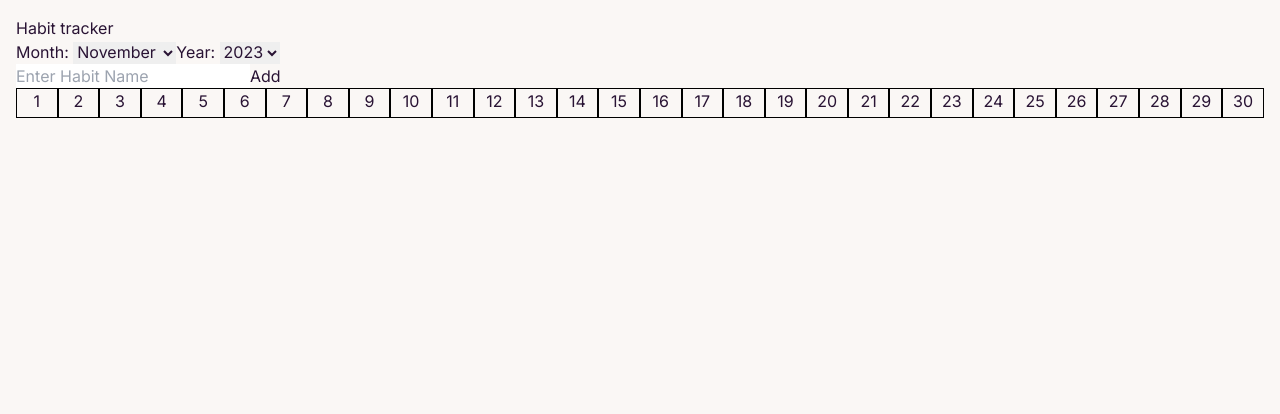
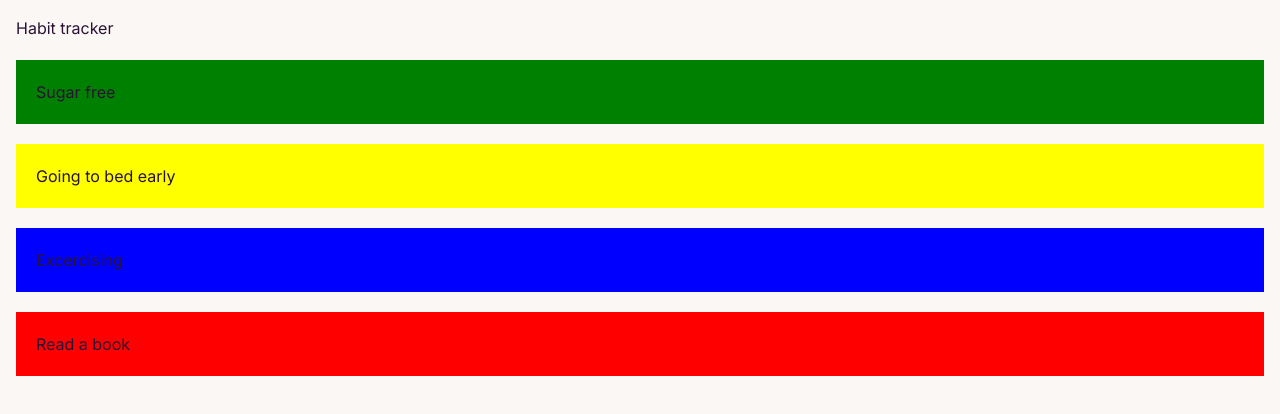
Before and after one commit to baradev/my-habit-tracker, a Next.js app: page / in a window 1280 px wide. Shown: the top 414 px of the page. Built offline with nearby package versions, Linux system fonts and the light colour scheme.

Commit message:
habit line component

```diff
--- /dev/null
+++ b/app/HabitLine.tsx
@@ -0,0 +1,23 @@
+import React from "react";
+
+interface Habit {
+  color: string;
+  name: string;
+  id: string;
+}
+
+interface HabitLineProps {
+  habit: Habit;
+}
+
+const HabitLine: React.FC<HabitLineProps> = ({ habit }) => {
+  const tailwindClass = `bg-${habit.color}-100`;
+
+  return (
+    <div className="p-5 mt-5" style={{ backgroundColor: habit.color }}>
+      <h2>{habit.name}</h2>
+    </div>
+  );
+};
+
+export default HabitLine;
--- a/app/HabitTracker.tsx
+++ b/app/HabitTracker.tsx
@@ -82,9 +82,9 @@ const HabitTracker: React.FC<HabitTrackerProps> = () => {
 
       <div style={{ display: "flex", flexDirection: "column" }}>
         <div style={{ display: "flex", height: 30 }}>
-          {Array.from({ length: doneHabitData.length }, (_, i) => (
+          {Array.from({ length: doneHabitData.length + 1 }, (_, i) => (
             <div
-              key={i + 1}
+              key={i}
               style={{
                 flex: 1,
                 border: "1px solid black",
@@ -92,14 +92,14 @@ const HabitTracker: React.FC<HabitTrackerProps> = () => {
                 width: 30,
               }}
             >
-              {i + 1}
+              {i === 0 ? "" : i}
             </div>
           ))}
         </div>
 
         {habits.map((habit, habitIndex) => (
-          <div key={habitIndex}>
-            <div style={{ display: "flex", height: 30 }}>
+          <div key={habitIndex} style={{ display: "flex", height: 30 }}>
+            <div style={{ flex: 1, width: 30 }}>{habit}</div>
             {doneHabitData.map((isDone, dayIndex) => (
               <div
                 key={dayIndex + 1}
@@ -114,8 +114,6 @@ const HabitTracker: React.FC<HabitTrackerProps> = () => {
               ></div>
             ))}
           </div>
-            <div>{habit}</div>
-          </div>
         ))}
       </div>
     </div>
--- a/app/page.tsx
+++ b/app/page.tsx
@@ -1,10 +1,45 @@
+import HabitLine from "./HabitLine";
 import HabitTracker from "./HabitTracker";
+
+interface HabitData {
+  Habits: Habit[];
+}
+
+const habitData: HabitData = {
+  Habits: [
+    {
+      color: "green",
+      name: "Sugar free",
+      id: "1",
+    },
+    {
+      color: "yellow",
+      name: "Going to bed early",
+      id: "2",
+    },
+    {
+      color: "blue",
+      name: "Excercising",
+      id: "3",
+    },
+    {
+      color: "red",
+      name: "Read a book",
+      id: "4",
+    },
+  ],
+};
 
 export default function Home() {
   return (
     <main>
       <h1>Habit tracker</h1>
-      <HabitTracker />
+
+      <div>
+        {habitData.Habits.map((habit) => (
+          <HabitLine key={habit.id} habit={habit} />
+        ))}
+      </div>
     </main>
   );
 }
```
Also changed, not shown: habits.json (added, +24 -0 lines). Lines whose indentation alone changed are shown as unchanged.
